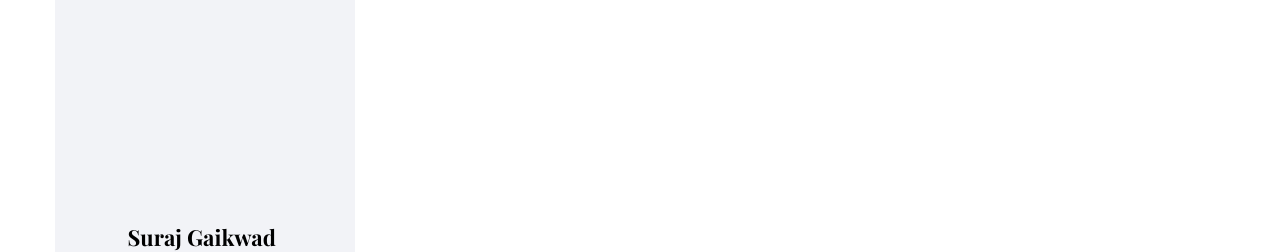
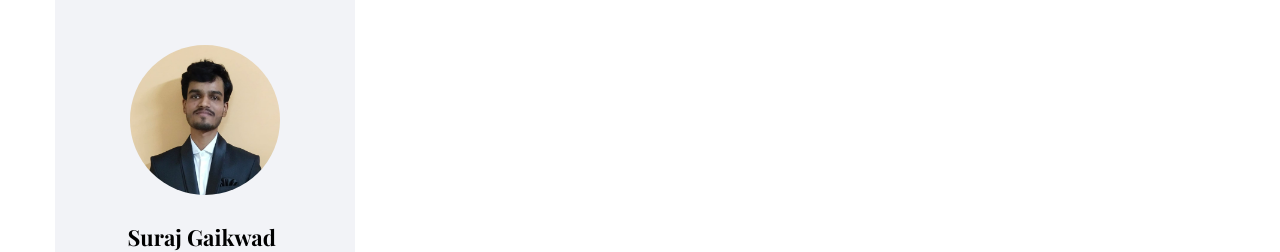
Before and after one commit to imsuraj22/My_Portfolio, a website: page index.html in a window 1280 px wide. Shown: the top 252 px of the page. Drawn offline with nearby package versions, Linux system fonts and the light colour scheme; files whose address does not match are found by name; a web font is replaced by a local one.

Commit message:
Added profile image

```diff
--- a/index.html
+++ b/index.html
@@ -57,7 +57,7 @@
 			<a href="#" class="js-colorlib-nav-toggle colorlib-nav-toggle" data-toggle="collapse" data-target="#navbar" aria-expanded="false" aria-controls="navbar"><i></i></a>
 			<aside id="colorlib-aside" role="complementary" class="border js-fullheight">
 				<div class="text-center">
-					<div class="author-img" style="background-image: url(images/UserImage.jpeg);"></div>
+					<div class="author-img" style="background-image: url(images/ProfileImage.jpeg);"></div>
 					<h1 id="colorlib-logo"><a href="index.html">Suraj Gaikwad</a></h1>
 					<span class="position">Software Developer</span>
 				</div>
```
Also changed, not shown: images/ProfileImage.jpeg (renamed from images/Profile Image.jpeg).
